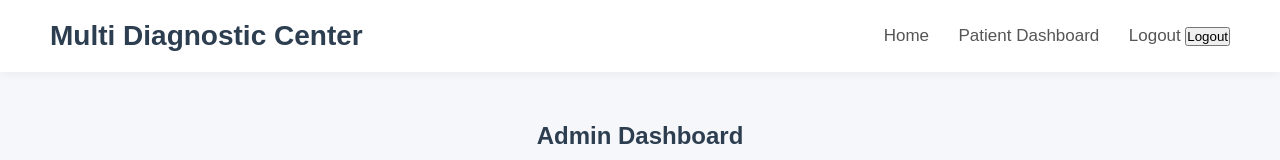
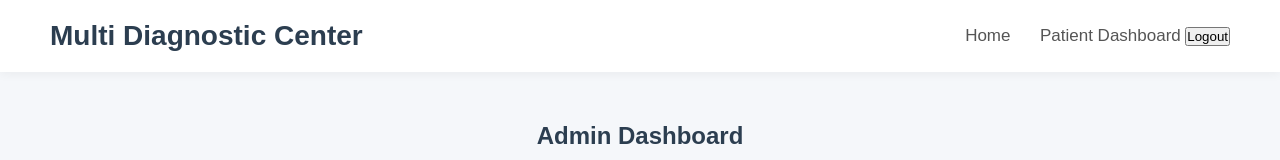
Before and after one commit to ShaikhhMohsin/multi-diagnostic-center, a plain HTML site: page frontend/admin.html in a window 1280 px wide. Shown: the top 160 px of the page. Drawn offline with Linux system fonts and the light colour scheme; no server answers.

```diff
--- a/frontend/admin.html
+++ b/frontend/admin.html
@@ -25,8 +25,6 @@
         <a href="index.html">Home</a>
 
         <a href="dashboard.html">Patient Dashboard</a>
-
-        <a href="login.html">Logout</a>
 
         <button onclick="logout()">
             Logout
```
